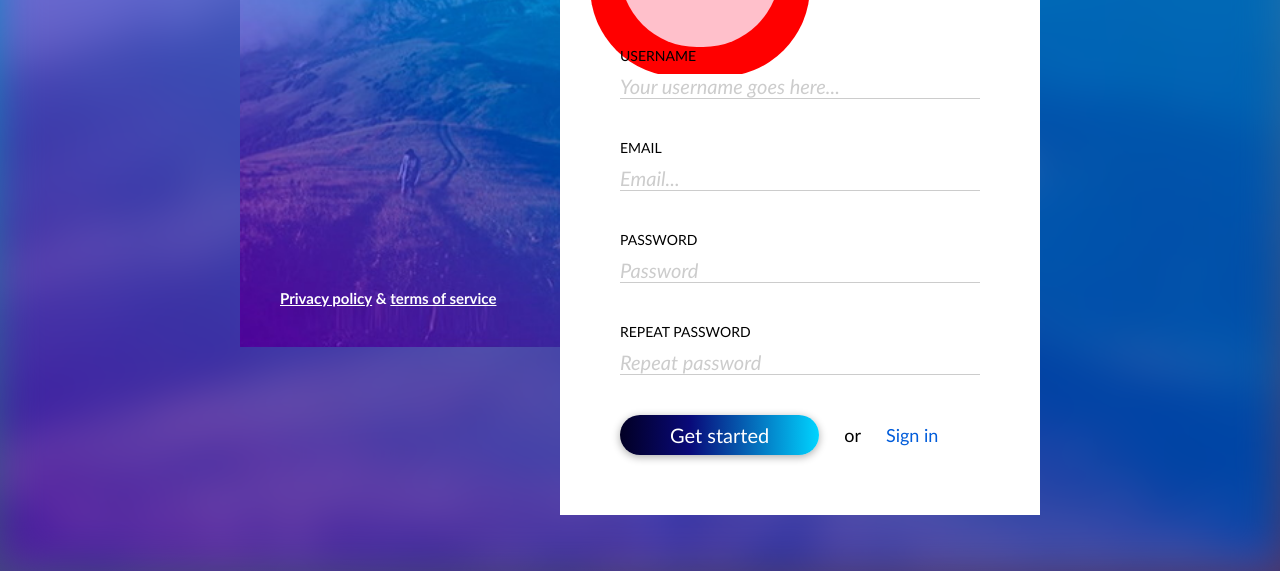
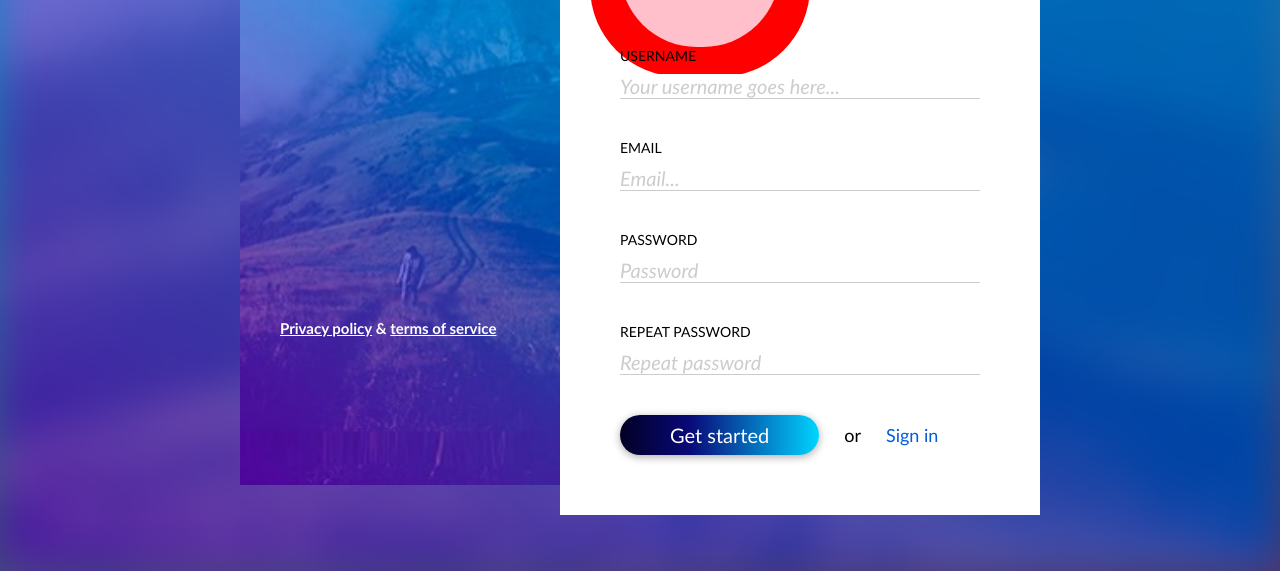
Before and after one commit to Dovaras/4-sign-up, a plain HTML site: page index.html in a window 1280 px wide. Shown: the part 229-800 px from the top of the page. Drawn offline with Linux system fonts and the light colour scheme.

Commit message:
Left column auto-height

```diff
--- a/css/main.css
+++ b/css/main.css
@@ -44,6 +44,10 @@ main {
   /*background-repeat: no-repeat;*/
   background-size: cover;
   background-position: center;
+  position: absolute;
+  top: 30px;
+  bottom: 30px;
+  left: 0;
 }
 
 .main-title {
@@ -64,7 +68,7 @@ main {
 
 .right-column {
   width: 60%;
-  float: left;
+  float: right;
   background-color: white;
   /* margin: 60px; */
   padding: 60px;
```
